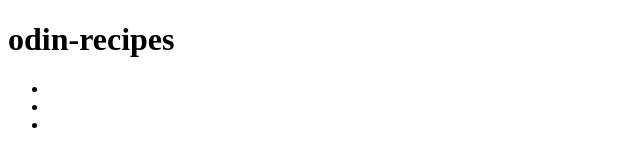
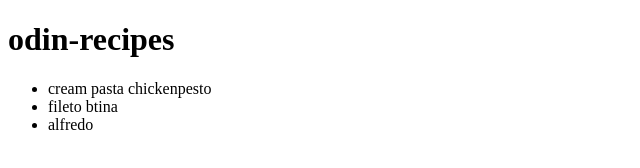
Before and after one commit to 22miuel/odin-recipes, a plain HTML site: page index.html in a window 1280 px wide. Shown: the whole page, without its empty margins (0-640 px from the left). Drawn offline with Linux system fonts and the light colour scheme.

Commit message:
Doc:changing names odin-recipes

```diff
--- a/index.html
+++ b/index.html
@@ -8,9 +8,9 @@
 <body>
   <h1>odin-recipes</h1>
   <ul>
-    <li><a hrf="creampastachickenpesto.html"></a></li>
-    <li><a hrf="filetobtina.html"></a></li>
-    <li><a hrf="alfredo.html"></a></li>
+    <li><a hrf="creampastachickenpesto.html">cream pasta chickenpesto</a></li>
+    <li><a hrf="filetobtina.html"></a>fileto btina</li>
+    <li><a hrf="alfredo.html"></a>alfredo</li>
   </ul>
 </body>
 </html>
```
